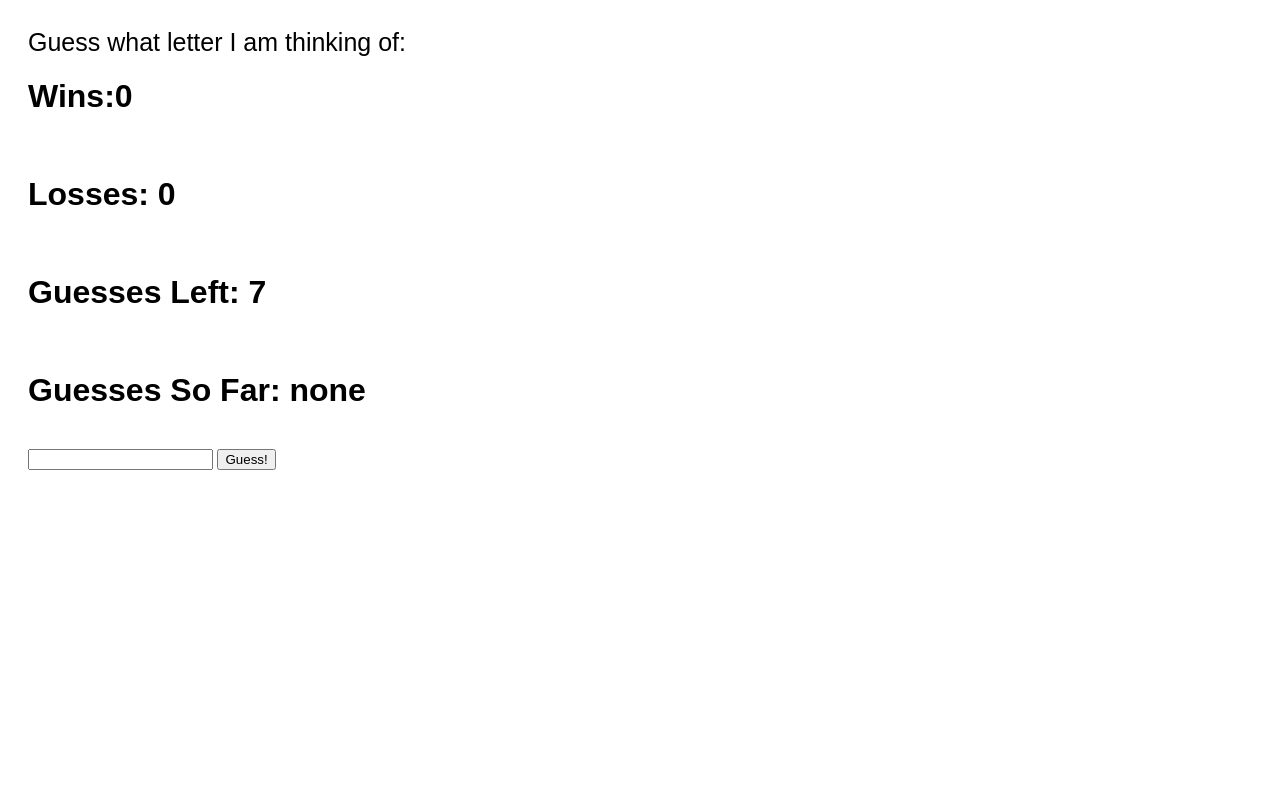
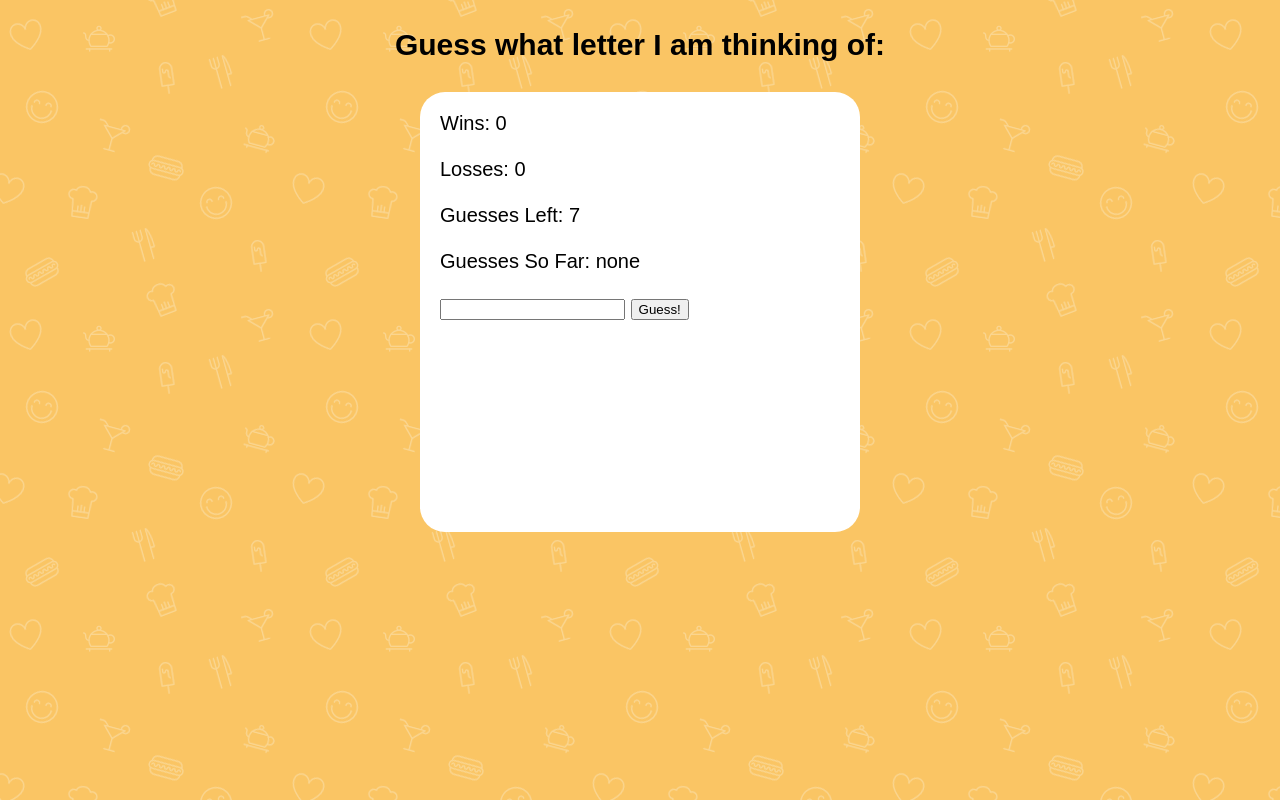
Before and after one commit to ashleyjorgensen/WordGuess, a plain HTML site: page index.html in a window 1280 px wide. Drawn offline with Linux system fonts and the light colour scheme.

Commit message:
last commit

```diff
--- a/assets/css/style.css
+++ b/assets/css/style.css
@@ -2,12 +2,22 @@
 body {
     font-family: Arial, Helvetica, sans-serif;
     padding: 20px;
+    background-image: url("../images/food/food.png");
 }
 
 header {
-    font-size: 25px;
+    text-align: center;
+    font-size: 30px;
+    border-style: 1px solid black;
 }
 
-#wins #winsWrapper {
+.MainWrapper  {
     font-size: 20px;
+    padding: 20px;
+    background-color: #fff;
+    width: 400px;
+    height: 400px;
+    margin: auto;
+    margin-top: 30px;
+    border-radius: 25px;
 }
--- a/assets/javascript/gamebasic.js
+++ b/assets/javascript/gamebasic.js
@@ -1,46 +1,41 @@
 // variables
-var alphabet = 'ABCDEF';
-var right_answer = alphabet[ parseInt(Math.random()*alphabet.length) ];
+var alphabet = "ABCDEFGHIJKLMNOPQRSTUVWXYZ";
+var right_answer = alphabet[parseInt(Math.random() * alphabet.length)];
 var wins = 0;
 var losses = 0;
 var guessesLeft = 7;
 var guessesSoFar = "";
 
-document.onkeyup= myFunction(event) {
-
-}
+// document.onkeyup= myFunction(event) {
+// }
 
 // This variable is defining when the user makes a guess- what's happening when a user inputs a letter.
-var make_guess = function()
-{
-    var userTyped = document.getElementById('guess').value;
-    document.getElementById('guess').value = '';
+var make_guess = function () {
+    var userTyped = document.getElementById("guess").value;
+    document.getElementById("guess").value = '';
     guessesSoFar = guessesSoFar + userTyped;
 
-    if (userTyped == right_answer)
-    {
+    if (userTyped == right_answer) {
         wins = wins + 1;
         // reseting the game after the user got the right answer
         guessesSoFar = "";
         guessesLeft = 7;
-        right_answer = alphabet[ parseInt(Math.random()*alphabet.length) ];
+        right_answer = alphabet[parseInt(Math.random() * alphabet.length)];
     }
-    else
-    {
+    else {
         guessesLeft = guessesLeft - 1;
         // if your guesses left get down to 0 then the game is over then restart
-        if (guessesLeft == 0 )
-        {
+        if (guessesLeft == 0) {
             losses = losses + 1;
             guessesSoFar = "";
             guessesLeft = 7;
-            right_answer = alphabet[ parseInt(Math.random()*alphabet.length) ];
+            right_answer = alphabet[parseInt(Math.random() * alphabet.length)];
         }
 
     }
     // documenting what we did in the function and if/else
-    document.getElementById('guessesLeft').innerHTML = guessesLeft;
-    document.getElementById('guessesSoFar').innerHTML = guessesSoFar;
-    document.getElementById('wins').innerHTML = wins;
-    document.getElementById('losses').innerHTML = losses;
+    document.getElementById("guessesLeft").innerHTML = guessesLeft;
+    document.getElementById("guessesSoFar").innerHTML = guessesSoFar;
+    document.getElementById("wins").innerHTML = wins;
+    document.getElementById("losses").innerHTML = losses;
 }
--- a/index.html
+++ b/index.html
@@ -8,29 +8,24 @@
     <title>Wordguess Game</title>
     <script type="text/javascript" src="assets/javascript/gamebasic.js"></script>
     <link rel="stylesheet" type="text/css" href="assets/css/style.css"></link>
-
-    <style>
-            #Wins {
-                border: 1px solid black;
-            }
-        </style>
     </head>
 
     <body>
-        <header>Guess what letter I am thinking of:</header>
+        <header><strong>Guess what letter I am thinking of:</strong></header>
 
-        <h1 id="winsWrapper">Wins:<span id="wins">0</span></h1>
+        <div class="MainWrapper">
+        <div class="Wrapper">Wins: <span id="wins">0</span></div>
         <br>
-        <h1>Losses: <span id="losses">0</span></h1>
+        <div class="Wrapper">Losses: <span id="losses">0</span></div>
         <br>
-        <h1>Guesses Left: <span id="guessesLeft">7</span></h1>
+        <div class="Wrapper">Guesses Left: <span id="guessesLeft">7</span></div>
         <br>
-        <h1>Guesses So Far: <span id="guessesSoFar">none</span></h1>
+        <div class="Wrapper">Guesses So Far: <span id="guessesSoFar">none</span></div>
         <br>
 
-        <input type="text" id="guess" placeholder="">
+        <input type="text" id="guess">
         <button onclick="make_guess();">Guess!</button>
-
+    </div>
     </body>
 
     </html>
```
Also changed, not shown: assets/images/food/food.png (added), assets/images/food/readme.txt (added), 3 other files.
